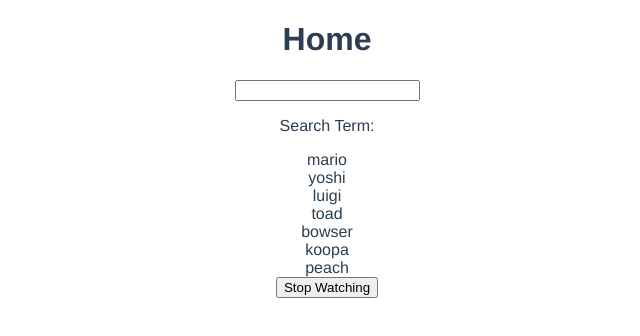
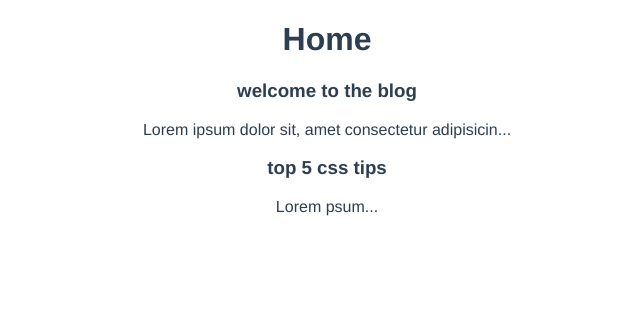
Before and after one commit to tedirland/vueBlog, a Vue app in the folder dojo-blog/: page / in a window 1280 px wide. Shown: the top 336 px of the page, without its empty margins (313-953 px from the left). Built offline with nearby package versions, Linux system fonts and the light colour scheme.

Commit message:
Worked with passing props from a parent down to a child and running some computations on the prop to change it into something else

```diff
--- /dev/null
+++ b/dojo-blog/src/components/PostList.vue
@@ -0,0 +1,24 @@
+<template>
+  <div class="post-list">
+    <div v-for="post in posts" :key="post.id">
+      <SinglePost :post="post" />
+    </div>
+  </div>
+</template>
+
+<script>
+import SinglePost from './SinglePost.vue'
+export default {
+  props: ['posts'],
+  components: {SinglePost},
+  setup(props) {
+    console.log(props.posts)
+
+  }
+
+}
+</script>
+
+<style>
+
+</style>
--- /dev/null
+++ b/dojo-blog/src/components/SinglePost.vue
@@ -0,0 +1,24 @@
+<template>
+<div class="post">
+  <h3>{{post.title}}</h3>
+  <p>{{snippet}}</p>
+</div>
+</template>
+
+<script>
+import { computed } from '@vue/runtime-core'
+export default {
+  props: ['post'],
+  setup(props) {
+const snippet = computed(() => {
+  return props.post.body.substring(0,50) + '...'
+})
+return {snippet}
+  }
+
+}
+</script>
+
+<style>
+
+</style>
--- a/dojo-blog/src/views/Home.vue
+++ b/dojo-blog/src/views/Home.vue
@@ -1,48 +1,28 @@
 <template>
   <div class="home">
 <h1>Home</h1>
-<input type="text" v-model="search">
-<p>Search Term: {{search}}</p>
-<div v-for="name in matchingNames" :key="name">{{name}}</div>
-<button @click="handleClick">Stop Watching</button>
-
+<PostList :posts="posts" />
+<p></p>
   </div>
 </template>
 
 <script>
-import { ref, reactive } from '@vue/reactivity'
-import { computed, watch, watchEffect } from '@vue/runtime-dom'
-// @ is an alias to /src
+import { ref} from 'vue'
+import PostList from '../components/PostList.vue'
 
 
 export default {
   name: 'Home',
+  components: {PostList},
   setup() {
 
-  const search = ref('')
-  const names = ref(['mario', 'yoshi', 'luigi', 'toad', 'bowser', 'koopa', 'peach'])
+ const posts = ref([
+   {title: 'welcome to the blog', body: 'Lorem ipsum dolor sit, amet consectetur adipisicing elit. Minima quos voluptas recusandae, facilis cumque fugit! Esse quam repellat necessitatibus possimus nisi autem modi, recusandae fugiat deleniti nihil tempora tenetur natus sint animi, delectus dicta blanditiis cumque voluptatum! Laudantium dicta eveniet aliquam. Optio nihil commodi iste placeat, dignissimos deserunt cum, architecto expedita nemo neque, beatae eos omnis deleniti rerum dolorum earum corporis. Dolores, totam? Quasi, natus? Blanditiis, dolorum quisquam deserunt reprehenderit quidem minus nemo harum sunt totam quaerat nostrum. Temporibus quia dicta eaque ducimus eligendi aliquid voluptas corporis praesentium? A voluptatum architecto corrupti officiis adipisci alias dolorum neque necessitatibus itaque maiores?' , id: 1},
+   {title: 'top 5 css tips', body: 'Lorem psum', id: 2},
 
-  const stopWatch = watch(search, () => {
-    console.log('watch function run')
-  })
+ ])
 
-//Most common usecase is to get data from a database
-  const stopEffect = watchEffect(() => {
-    console.log('watchEffect function ran', search.value)
-  })
-
-  const handleClick = () => {
-    stopWatch()
-    stopEffect()
-
-
-  }
-
-  const matchingNames = computed(() => {
-    return names.value.filter((name) => name.includes(search.value))
-  })
-
- return {names,search,matchingNames, handleClick }
+ return {posts }
   },
 
 
```
